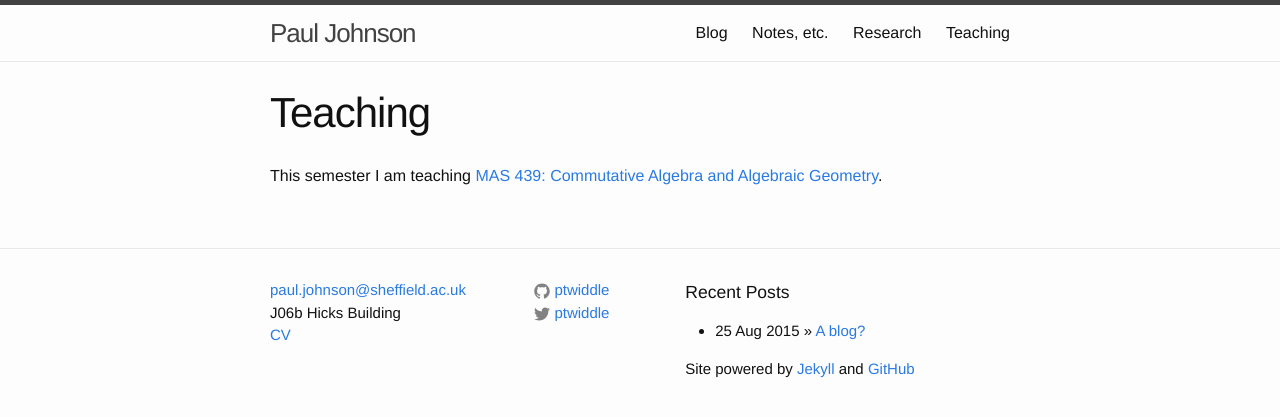
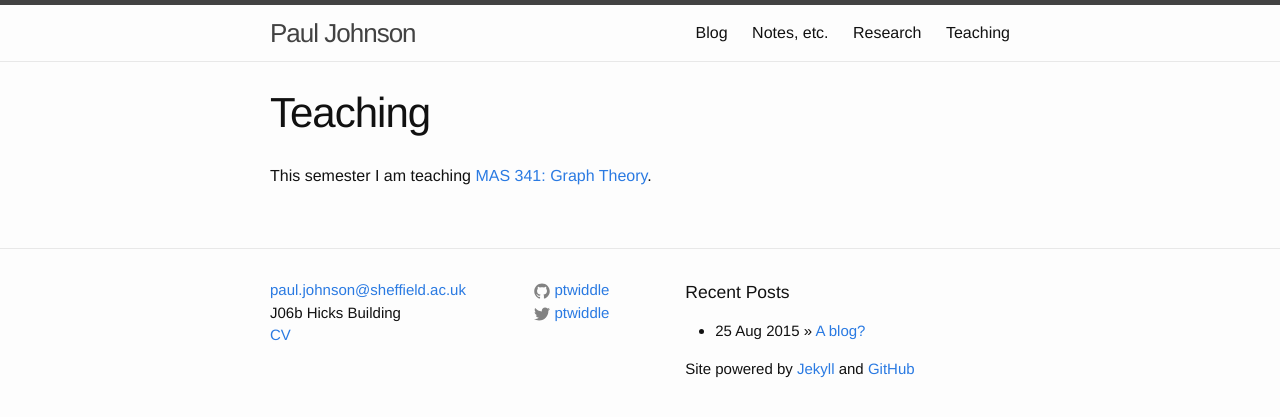
Before and after one commit to ptwiddle/ptwiddle.github.io, a Jekyll site: the page built from Teaching.md, in a window 1280 px wide. Shown: the top 417 px of the page. Built offline with Jekyll 4.4.1, drawn with Linux system fonts in a browser that asks for light colours.

Commit message:
update for graph theory

```diff
--- a/Teaching.md
+++ b/Teaching.md
@@ -4,4 +4,4 @@ title: Teaching
 permalink: /Teaching/
 ---
 
-This semester I am teaching [MAS 439: Commutative Algebra and Algebraic Geometry](http://ptwiddle.github.io/MAS439-Commutative-Algebra).
+This semester I am teaching [MAS 341: Graph Theory](http://ptwiddle.github.io/MAS341-Graph-Theory).
--- a/index.html
+++ b/index.html
@@ -9,7 +9,7 @@ layout: default
   <h3 class="page-heading">Teaching</h3>
       <ul>
         <li> Fall 2015: <a href="http://ptwiddle.github.io/MAS439-Commutative-Algebra/">MAS 439, Commutative Algebra and Algebraic Geometry</a></li>
-        <li> Spring 2016: MAS 341, Graph Theory </li>
+        <li> Spring 2016: <a href="http://ptwiddle.github.io/MAS341-Graph-Theory/">MAS 341, Graph Theory</a> </li>
       </ul>
   <h3 class="page-heading"> Research </h3>
        I study algebraic geometry and combinatorics, especially when they interact.  More specific research interests include Gromov-Witten theory, orbifolds, Hilbert schemes, and partitions.
```
